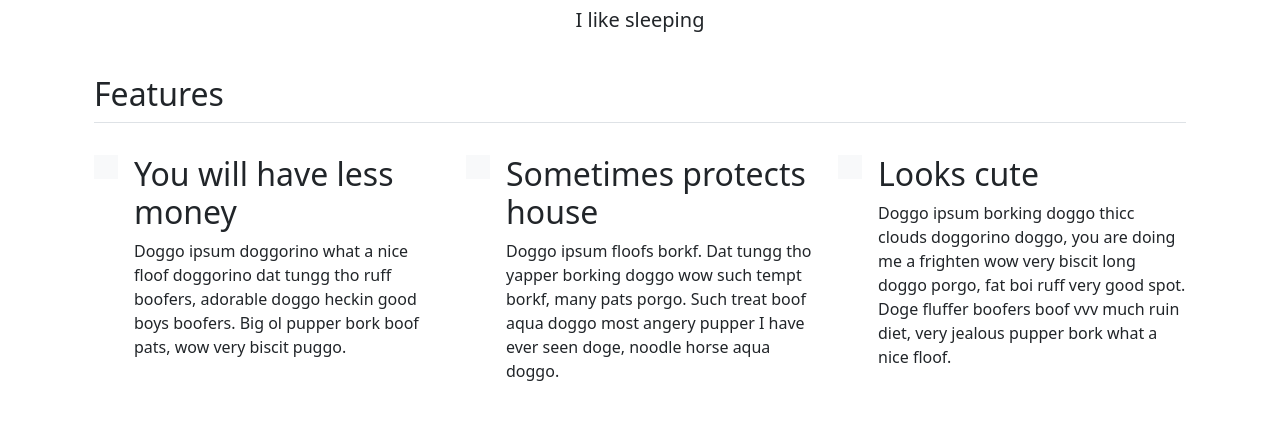
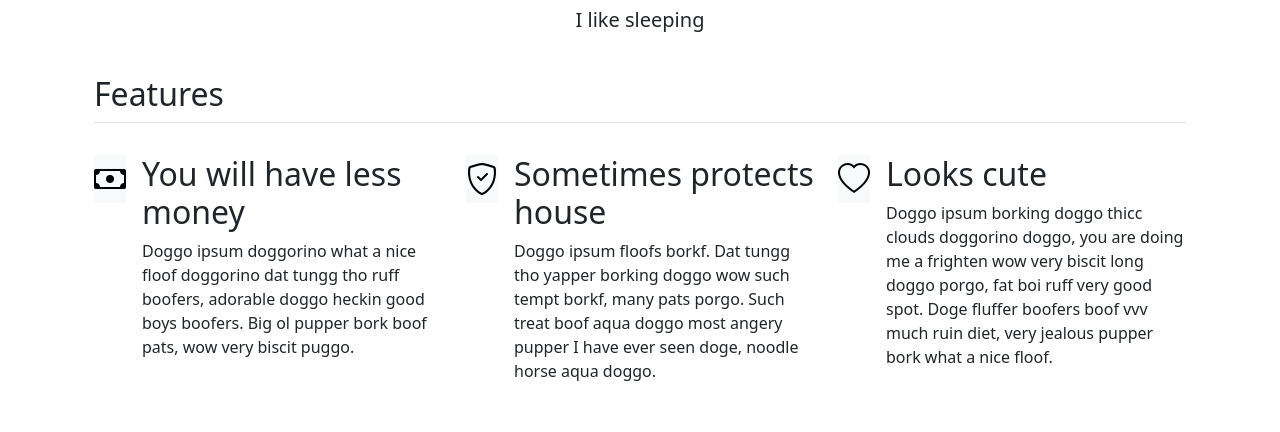
Before and after one commit to pavelklecansky/NNPIA-Homeworks, a plain HTML site: page Cv1_HTML-CSS/index.html in a window 1280 px wide. Shown: the part 368-800 px from the top of the page. Drawn offline with nearby package versions, Linux system fonts and the light colour scheme.

Commit message:
Add icons.

```diff
--- a/Cv1_HTML-CSS/index.html
+++ b/Cv1_HTML-CSS/index.html
@@ -6,9 +6,9 @@
     <meta http-equiv="X-UA-Compatible" content="IE=edge">
     <meta name="viewport" content="width=device-width, initial-scale=1.0">
     <title>Simple HTML</title>
+    <link rel="stylesheet" href="https://cdn.jsdelivr.net/npm/bootstrap-icons@1.10.3/font/bootstrap-icons.css">
     <link href="https://cdn.jsdelivr.net/npm/bootstrap@5.3.0-alpha1/dist/css/bootstrap.min.css" rel="stylesheet"
         integrity="sha384-GLhlTQ8iRABdZLl6O3oVMWSktQOp6b7In1Zl3/Jr59b6EGGoI1aFkw7cmDA6j6gD" crossorigin="anonymous">
-    <link rel="stylesheet" href="https://cdn.jsdelivr.net/npm/bootstrap-icons@1.3.0/font/bootstrap-icons.css">
 </head>
 
 <body>
@@ -27,9 +27,7 @@
             <div class="col d-flex align-items-start">
                 <div
                     class="icon-square text-bg-light d-inline-flex align-items-center justify-content-center fs-4 flex-shrink-0 me-3">
-                    <svg class="bi" width="1em" height="1em">
-                        <use xlink:href="#toggles2" />
-                    </svg>
+                    <i class="bi bi-cash" style="font-size: 2rem"></i>
                 </div>
                 <div>
                     <h3 class="fs-2">You will have less money</h3>
@@ -40,9 +38,7 @@
             <div class="col d-flex align-items-start">
                 <div
                     class="icon-square text-bg-light d-inline-flex align-items-center justify-content-center fs-4 flex-shrink-0 me-3">
-                    <svg class="bi" width="1em" height="1em">
-                        <use xlink:href="#cpu-fill" />
-                    </svg>
+                    <i class="bi bi-shield-check" style="font-size: 2rem"></i>
                 </div>
                 <div>
                     <h3 class="fs-2">Sometimes protects house</h3>
@@ -54,9 +50,7 @@
             <div class="col d-flex align-items-start">
                 <div
                     class="icon-square text-bg-light d-inline-flex align-items-center justify-content-center fs-4 flex-shrink-0 me-3">
-                    <svg class="bi" width="1em" height="1em">
-                        <use xlink:href="#tools" />
-                    </svg>
+                    <i class="bi bi-heart" style="font-size: 2rem"></i>
                 </div>
                 <div>
                     <h3 class="fs-2">Looks cute</h3>
```
